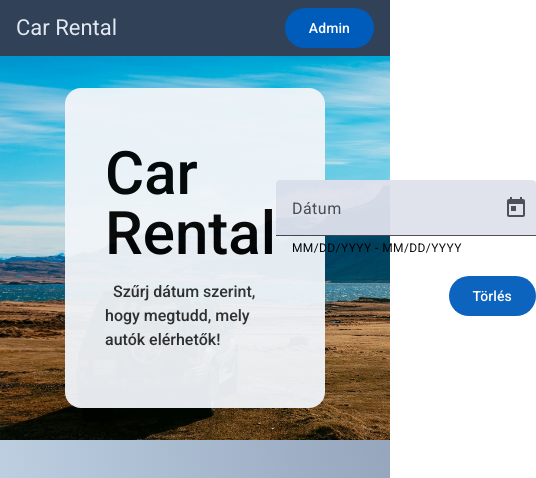
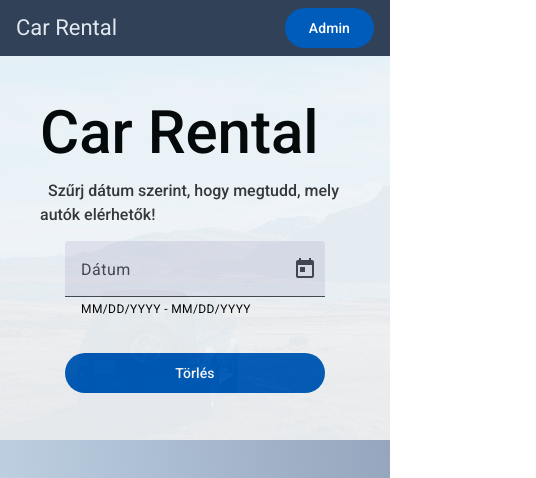
Before and after one commit to ntamasa/udemx-task, an Angular app: page / in a window 390 px wide. Shown: the top 478 px of the page, 536 px wide, since content can reach past the window. Built offline with nearby package versions, Linux system fonts and the light colour scheme.

Commit message:
add responsivity to home page

```diff
--- a/src/app/pages/home/home.component.html
+++ b/src/app/pages/home/home.component.html
@@ -1,7 +1,7 @@
 <div class="flex flex-col items-center">
   <app-hero>
     <div
-      class="w-2/3 h-5/6 bg-slate-100 rounded-2xl opacity-95 p-10 flex justify-between items-center"
+      class="w-full h-full lg:w-2/3 lg:h-5/6 bg-slate-100 lg:rounded-2xl opacity-95 lg:p-10 p-10 flex lg:flex-row flex-col lg:justify-between justify-around items-center"
     >
       <div class="flex flex-col gap-4">
         <h1 class="text-6xl font-medium">Car Rental</h1>
@@ -10,11 +10,16 @@
         </p>
       </div>
 
+      <div class="flex flex-col sm:flex-row gap-4 lg:flex-col lg:gap-0">
         <div>
           <mat-form-field>
             <mat-label>Dátum</mat-label>
             <mat-date-range-input [formGroup]="range" [rangePicker]="picker">
-            <input matStartDate formControlName="start" placeholder="Kezdés" />
+              <input
+                matStartDate
+                formControlName="start"
+                placeholder="Kezdés"
+              />
               <input matEndDate formControlName="end" placeholder="Vége" />
             </mat-date-range-input>
             <mat-hint>MM/DD/YYYY - MM/DD/YYYY</mat-hint>
@@ -28,9 +33,14 @@
           <mat-error *ngIf="errMessage">
             {{ errMessage }}
           </mat-error>
+        </div>
 
         <div class="text-right">
-          <button mat-flat-button class="mt-5" (click)="resetFilter()">
+          <button
+            mat-flat-button
+            class="mt-5 w-full sm:w-fit"
+            (click)="resetFilter()"
+          >
             Törlés
           </button>
         </div>
```
Lines whose indentation alone changed are shown as unchanged.
